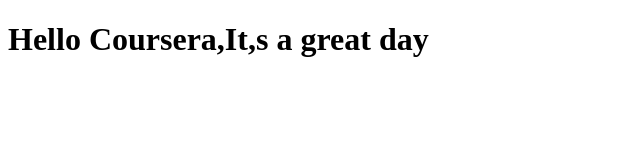
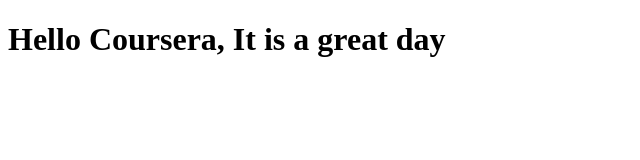
Before and after one commit to Jumbes/Coursera-test, a plain HTML site: page site/index.html in a window 1280 px wide. Shown: the whole page, without its empty margins (0-640 px from the left). Drawn offline with Linux system fonts and the light colour scheme.

Commit message:
more changes on our page

```diff
--- a/site/index.html
+++ b/site/index.html
@@ -4,6 +4,6 @@
 	<title>Hello Coursera</title>
 </head>
 <body>
-<h1>Hello Coursera,It,s a great day</h1>
+<h1>Hello Coursera, It is a great day</h1>
 </body>
 </html>
```
